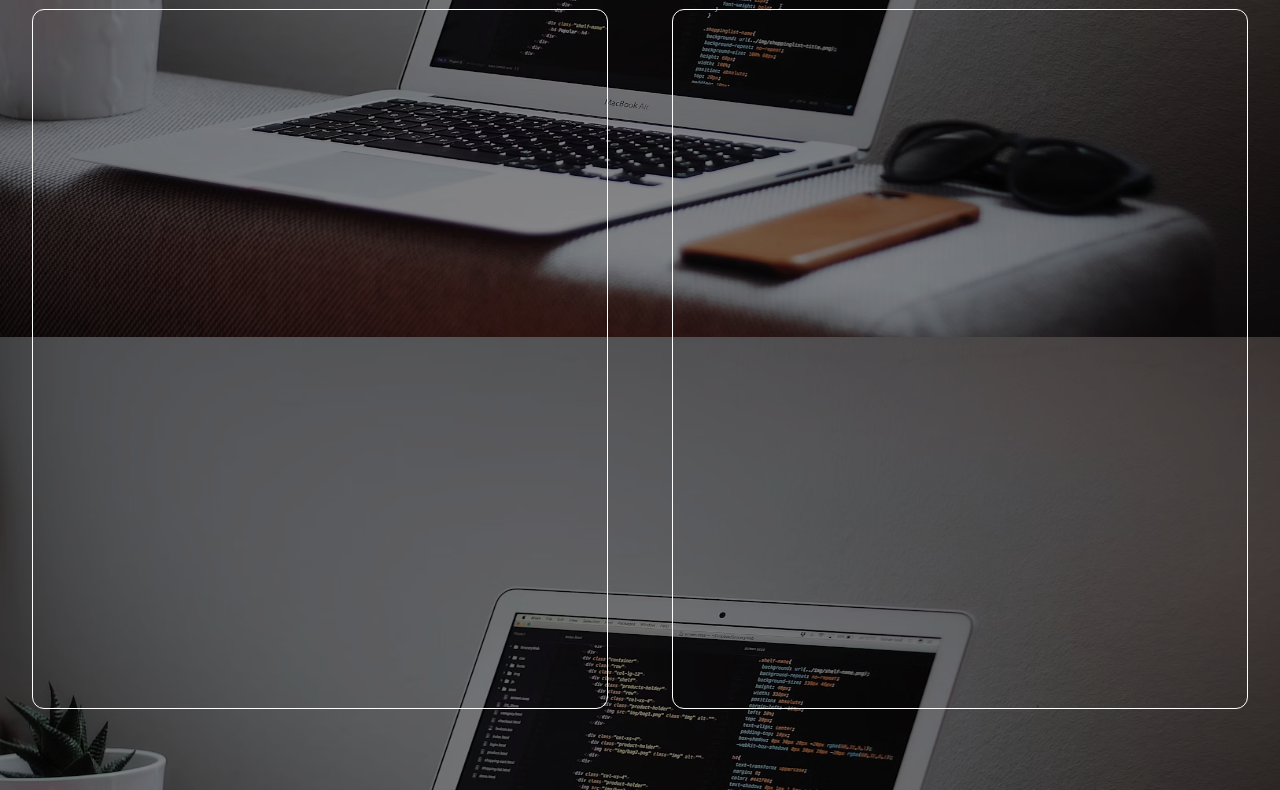
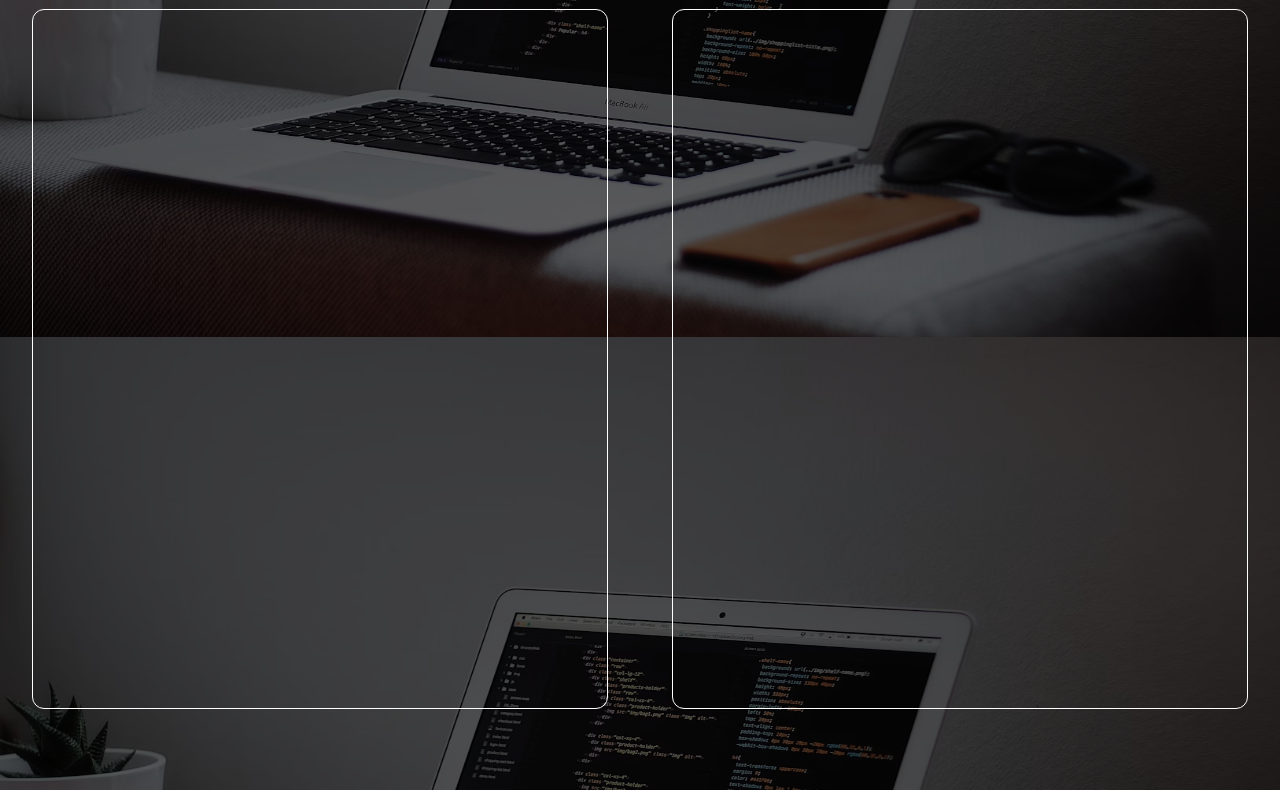
Before and after one commit to JerryVW/GorillaMode, a plain HTML site: page index.html in a window 1280 px wide. Shown: the part 463-1253 px from the top of the page. Drawn offline with Linux system fonts and the light colour scheme.

Commit message:
Made background gradient a little darker

```diff
--- a/styles.css
+++ b/styles.css
@@ -30,24 +30,25 @@ body {
 	background-attachment: fixed;
 	background-size: 100% 100%;
 	margin: 0;
+	background-image: url('images/Code_Background2.jpg');
 	background-image: -webkit-gradient(
 			linear,
 			left top,
 			left bottom,
-			from(rgba(0, 0, 0, 0.4)),
-			to(rgba(0, 0, 0, 0.4))
+			from(rgba(0, 0, 0, 0.6)),
+			to(rgba(0, 0, 0, 0.6))
 		),
 		url('images/Code_Background2.jpg');
 	background-image: -o-linear-gradient(
 			top,
-			rgba(0, 0, 0, 0.4),
-			rgba(0, 0, 0, 0.4)
+			rgba(0, 0, 0, 0.6),
+			rgba(0, 0, 0, 0.6)
 		),
 		url('images/Code_Background2.jpg');
 	background-image: linear-gradient(
 			to bottom,
-			rgba(0, 0, 0, 0.4),
-			rgba(0, 0, 0, 0.4)
+			rgba(0, 0, 0, 0.6),
+			rgba(0, 0, 0, 0.6)
 		),
 		url('images/Code_Background2.jpg');
 }
```
